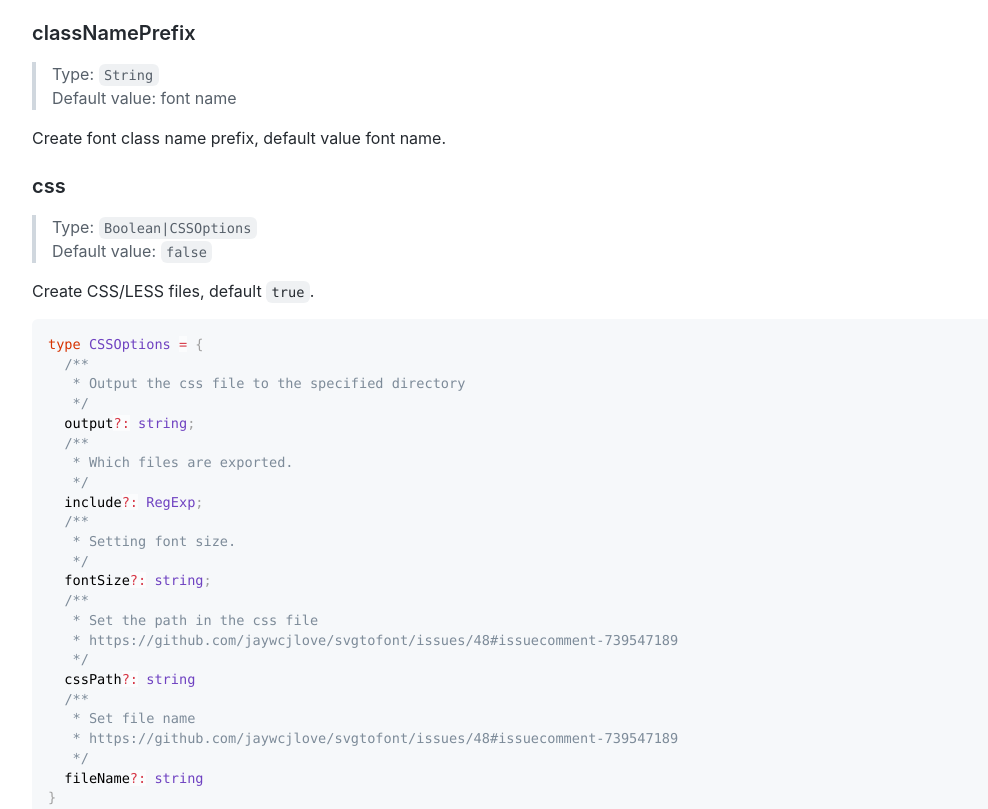
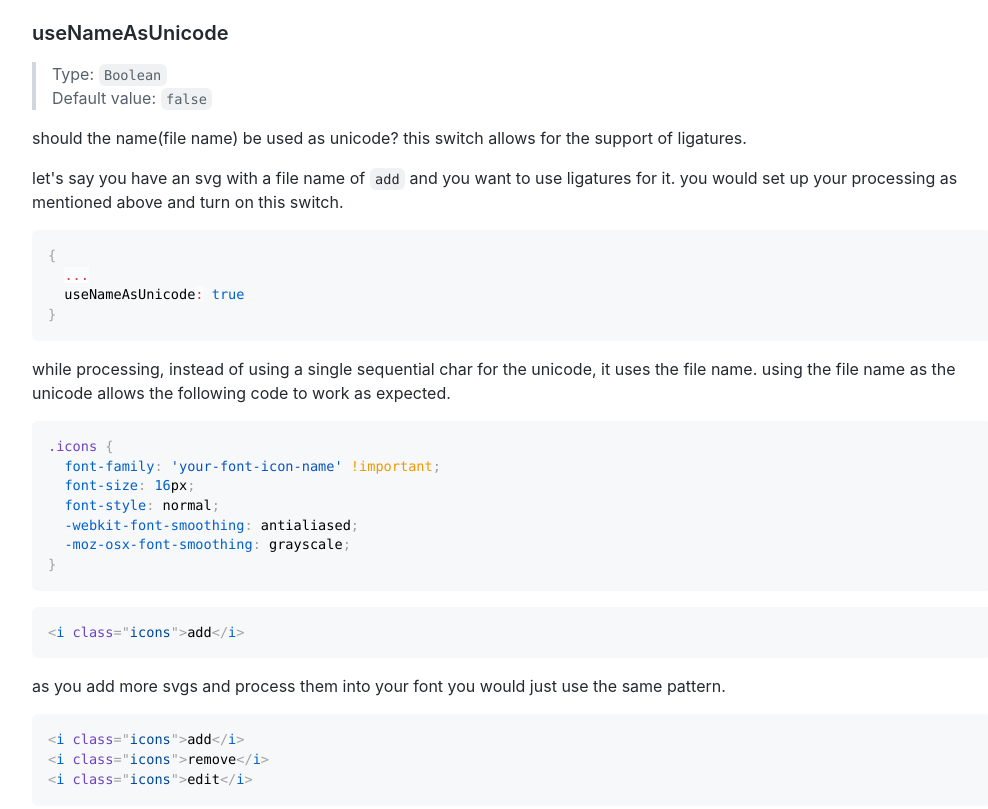
Before and after one commit to jaywcjlove/svgtofont, a plain HTML site: page index.html in a window 1280 px wide. Shown: the part 6229-7038 px from the top of the page, without its empty margins (128-1116 px from the left). Drawn offline with Linux system fonts and the light colour scheme.

Commit message:
deploy: 71439849ac5a545b51194ab108ce8521c85287fc

```diff
--- a/index.html
+++ b/index.html
@@ -228,6 +228,33 @@
         <p>Type: <code>Number</code><br>Default value: <code>0xea01</code></p>
       </blockquote>
       <p>unicode start number</p>
+      <h3 id="usenameasunicode"><a class="anchor" aria-hidden="true" tabindex="-1" href="#usenameasunicode"><span class="octicon octicon-link"></span></a>useNameAsUnicode</h3>
+      <blockquote>
+        <p>Type: <code>Boolean</code><br>Default value: <code>false</code></p>
+      </blockquote>
+      <p>should the name(file name) be used as unicode? this switch allows for the support of ligatures.</p>
+      <p>let's say you have an svg with a file name of <code>add</code> and you want to use ligatures for it. you would set up your processing as mentioned above and turn on this switch.</p>
+      <pre class="language-js"><code class="language-js"><span class="token punctuation">{</span>
+  <span class="token spread operator">...</span>
+  useNameAsUnicode<span class="token operator">:</span> <span class="token boolean">true</span>
+<span class="token punctuation">}</span>
+</code></pre>
+      <p>while processing, instead of using a single sequential char for the unicode, it uses the file name. using the file name as the unicode allows the following code to work as expected.</p>
+      <pre class="language-css"><code class="language-css"><span class="token selector"><span class="token class">.icons</span></span> <span class="token punctuation">{</span>
+  <span class="token property">font-family</span><span class="token punctuation">:</span> <span class="token string">'your-font-icon-name'</span> <span class="token important">!important</span><span class="token punctuation">;</span>
+  <span class="token property">font-size</span><span class="token punctuation">:</span> <span class="token number">16</span><span class="token unit">px</span><span class="token punctuation">;</span>
+  <span class="token property">font-style</span><span class="token punctuation">:</span> normal<span class="token punctuation">;</span>
+  <span class="token property">-webkit-font-smoothing</span><span class="token punctuation">:</span> antialiased<span class="token punctuation">;</span>
+  <span class="token property">-moz-osx-font-smoothing</span><span class="token punctuation">:</span> grayscale<span class="token punctuation">;</span>
+<span class="token punctuation">}</span>
+</code></pre>
+      <pre class="language-html"><code class="language-html"><span class="token tag"><span class="token tag"><span class="token punctuation">&#x3C;</span>i</span> <span class="token attr-name">class</span><span class="token attr-value"><span class="token punctuation attr-equals">=</span><span class="token punctuation">"</span>icons<span class="token punctuation">"</span></span><span class="token punctuation">></span></span>add<span class="token tag"><span class="token tag"><span class="token punctuation">&#x3C;/</span>i</span><span class="token punctuation">></span></span>
+</code></pre>
+      <p>as you add more svgs and process them into your font you would just use the same pattern.</p>
+      <pre class="language-html"><code class="language-html"><span class="token tag"><span class="token tag"><span class="token punctuation">&#x3C;</span>i</span> <span class="token attr-name">class</span><span class="token attr-value"><span class="token punctuation attr-equals">=</span><span class="token punctuation">"</span>icons<span class="token punctuation">"</span></span><span class="token punctuation">></span></span>add<span class="token tag"><span class="token tag"><span class="token punctuation">&#x3C;/</span>i</span><span class="token punctuation">></span></span>
+<span class="token tag"><span class="token tag"><span class="token punctuation">&#x3C;</span>i</span> <span class="token attr-name">class</span><span class="token attr-value"><span class="token punctuation attr-equals">=</span><span class="token punctuation">"</span>icons<span class="token punctuation">"</span></span><span class="token punctuation">></span></span>remove<span class="token tag"><span class="token tag"><span class="token punctuation">&#x3C;/</span>i</span><span class="token punctuation">></span></span>
+<span class="token tag"><span class="token tag"><span class="token punctuation">&#x3C;</span>i</span> <span class="token attr-name">class</span><span class="token attr-value"><span class="token punctuation attr-equals">=</span><span class="token punctuation">"</span>icons<span class="token punctuation">"</span></span><span class="token punctuation">></span></span>edit<span class="token tag"><span class="token tag"><span class="token punctuation">&#x3C;/</span>i</span><span class="token punctuation">></span></span>
+</code></pre>
       <h3 id="classnameprefix"><a class="anchor" aria-hidden="true" tabindex="-1" href="#classnameprefix"><span class="octicon octicon-link"></span></a>classNamePrefix</h3>
       <blockquote>
         <p>Type: <code>String</code><br>Default value: font name</p>
```
Also changed, not shown: lcov-report/cli.ts.html (+1 -1 lines), lcov-report/generate.ts.html (+1 -1 lines), lcov-report/index.html (+1 -1 lines), lcov-report/index.ts.html (+2 -2 lines), lcov-report/utils.ts.html (+1 -1 lines).
